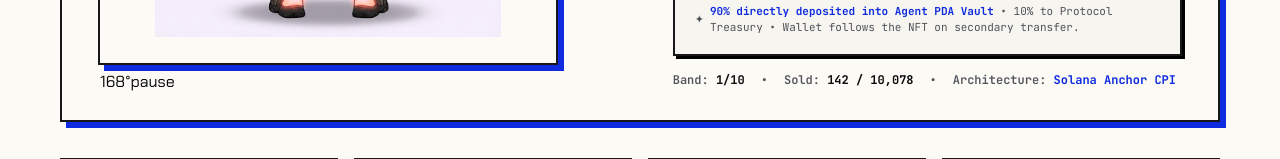
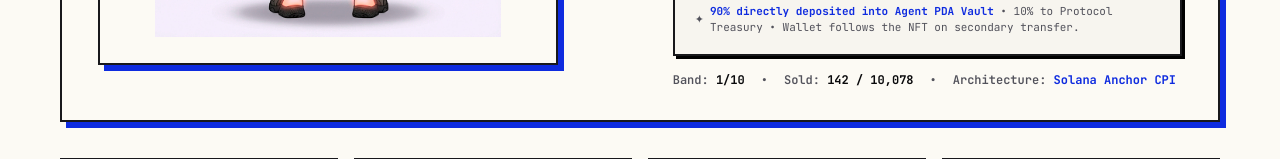
Before and after one commit to mansoorxdev/rare, a Next.js app: page / in a window 1280 px wide. Shown: the part 738-897 px from the top of the page. Built offline with nearby package versions, Linux system fonts and the light colour scheme; a web font is replaced by a local one.

Commit message:
fix(viewer): completely remove degree ticker and pause text overlay from 3D viewport

```diff
--- a/components/Agent360Viewer.jsx
+++ b/components/Agent360Viewer.jsx
@@ -47,7 +47,6 @@ export default function Agent360Viewer({ agentId = 1, price = 0.02 }) {
     activeArchetype: currentArchetype,
   });
 
-  const [angleDisplay, setAngleDisplay] = useState(0);
   const [isAutoSpin, setIsAutoSpin] = useState(true);
 
   // Update active archetype whenever agentId prop changes
@@ -111,13 +110,6 @@ export default function Agent360Viewer({ agentId = 1, price = 0.02 }) {
         state.velocity *= 0.93; // Smooth damping
       } else {
         state.velocity = 0;
-      }
-
-      // Throttle degree readout
-      displayThrottle += dt;
-      if (displayThrottle > 0.1) {
-        displayThrottle = 0;
-        setAngleDisplay(Math.round(state.angle));
       }
 
       // 2. High-DPI Canvas Sizing
@@ -322,15 +314,6 @@ export default function Agent360Viewer({ agentId = 1, price = 0.02 }) {
           className="w-full h-full block"
           style={{ width: '100%', height: '100%' }}
         />
-
-        {/* Minimalist Obol-style Angle & Pause Control in bottom corner */}
-        <div
-          onClick={toggleSpin}
-          className="absolute bottom-3 right-3 flex items-center gap-2 px-2.5 py-1 bg-white/90 border border-black text-[11px] font-mono cursor-pointer shadow-[2px_2px_0px_#000] hover:bg-[#0e2bdf] hover:text-white transition-colors"
-        >
-          <span className="font-bold tabular-nums">{angleDisplay}°</span>
-          <span className="text-[10px] uppercase font-bold tracking-wider">{isAutoSpin ? 'pause' : 'spin'}</span>
-        </div>
       </div>
     </div>
   );
```
